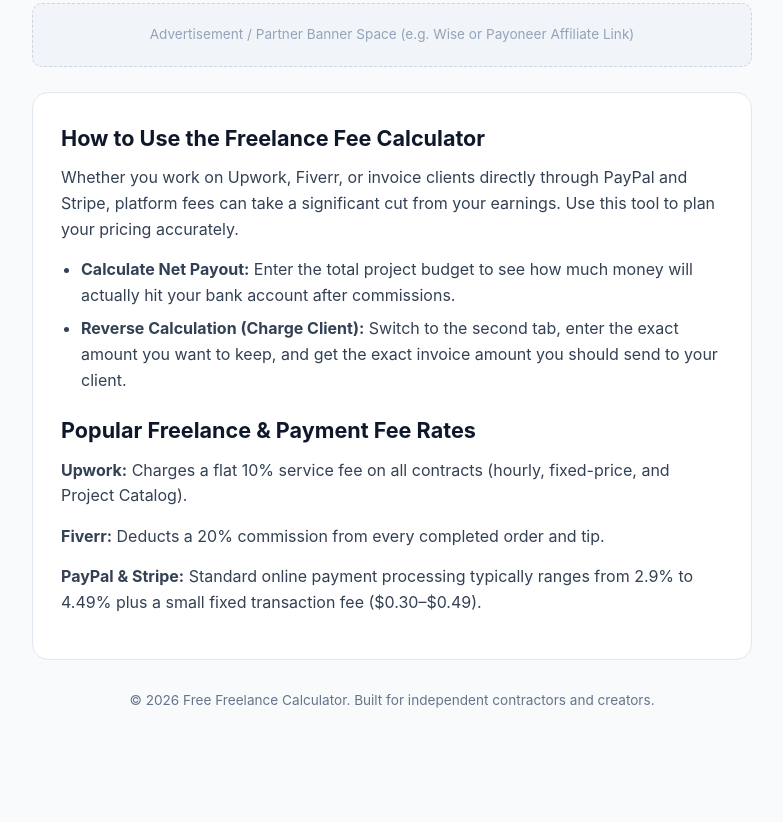
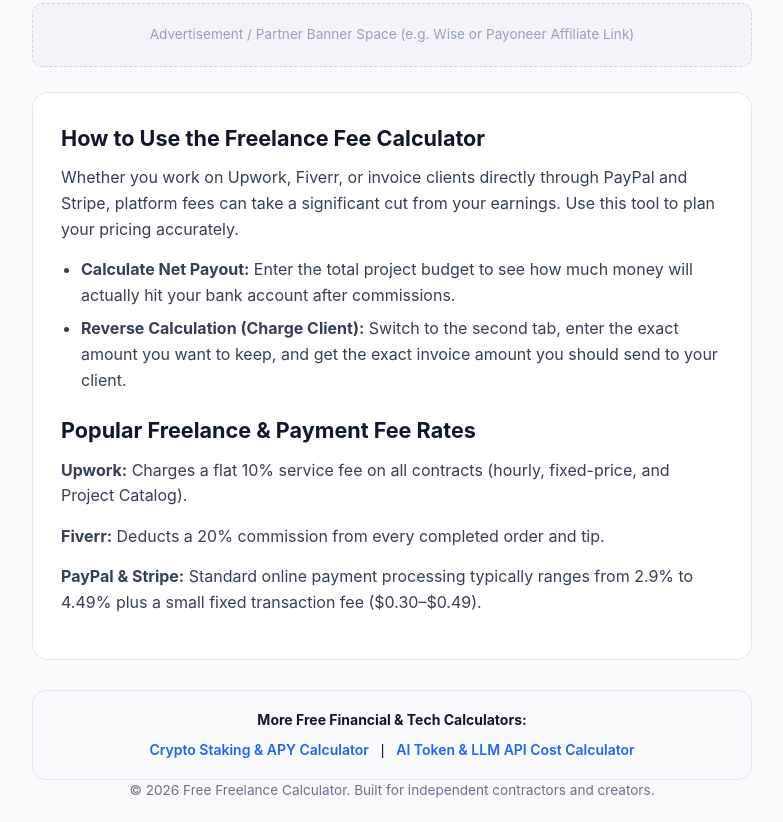
Before and after one commit to valeryivch-maker/freelance-fee-calculator, a plain HTML site: page index.html in a window 1280 px wide. Shown: the part 665-1487 px from the top of the page, without its empty margins (248-1031 px from the left). Before the commit the page ends 1396 px from the top, so only its background shows below. Drawn offline with Linux system fonts and the light colour scheme.

Commit message:
Update index.html

```diff
--- a/index.html
+++ b/index.html
@@ -131,6 +131,11 @@
     </section>
 
     <footer>
+        <div style="margin-top:28px;padding:18px;border-radius:14px;border:1px solid #e2e8f0;background:#f8fafc;text-align:center;font-family:sans-serif;font-size:14px;color:#0f172a;">
+  <strong style="display:block;margin-bottom:8px;">More Free Financial & Tech Calculators:</strong>
+  <a href="https://valeryivch-maker.github.io/crypto-staking-calculator/" target="_blank" style="color:#2563eb;text-decoration:none;font-weight:600;margin:0 8px;">Crypto Staking & APY Calculator</a> |
+  <a href="https://valeryivch-maker.github.io/ai-token-cost-calculator/" target="_blank" style="color:#2563eb;text-decoration:none;font-weight:600;margin:0 8px;">AI Token & LLM API Cost Calculator</a>
+</div>
         <p>&copy; 2026 Free Freelance Calculator. Built for independent contractors and creators.</p>
     </footer>
 </div>
```
